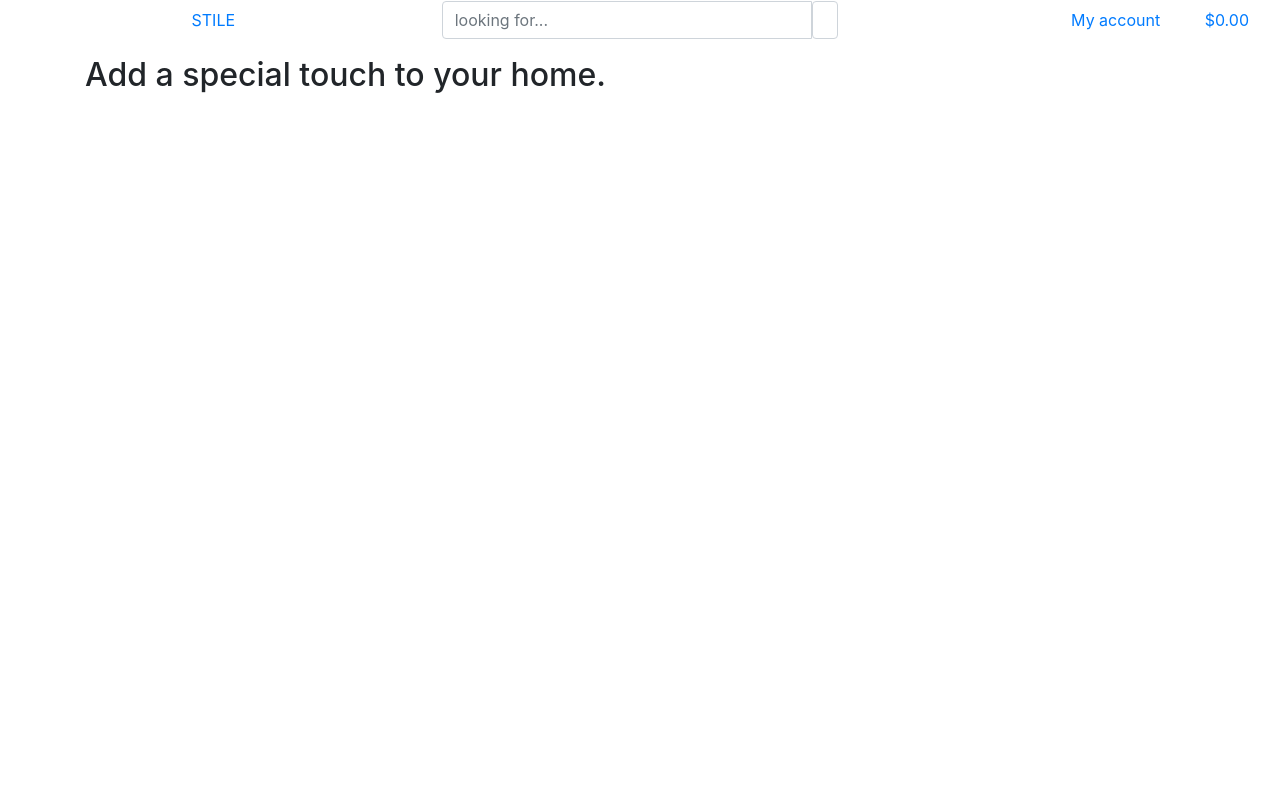
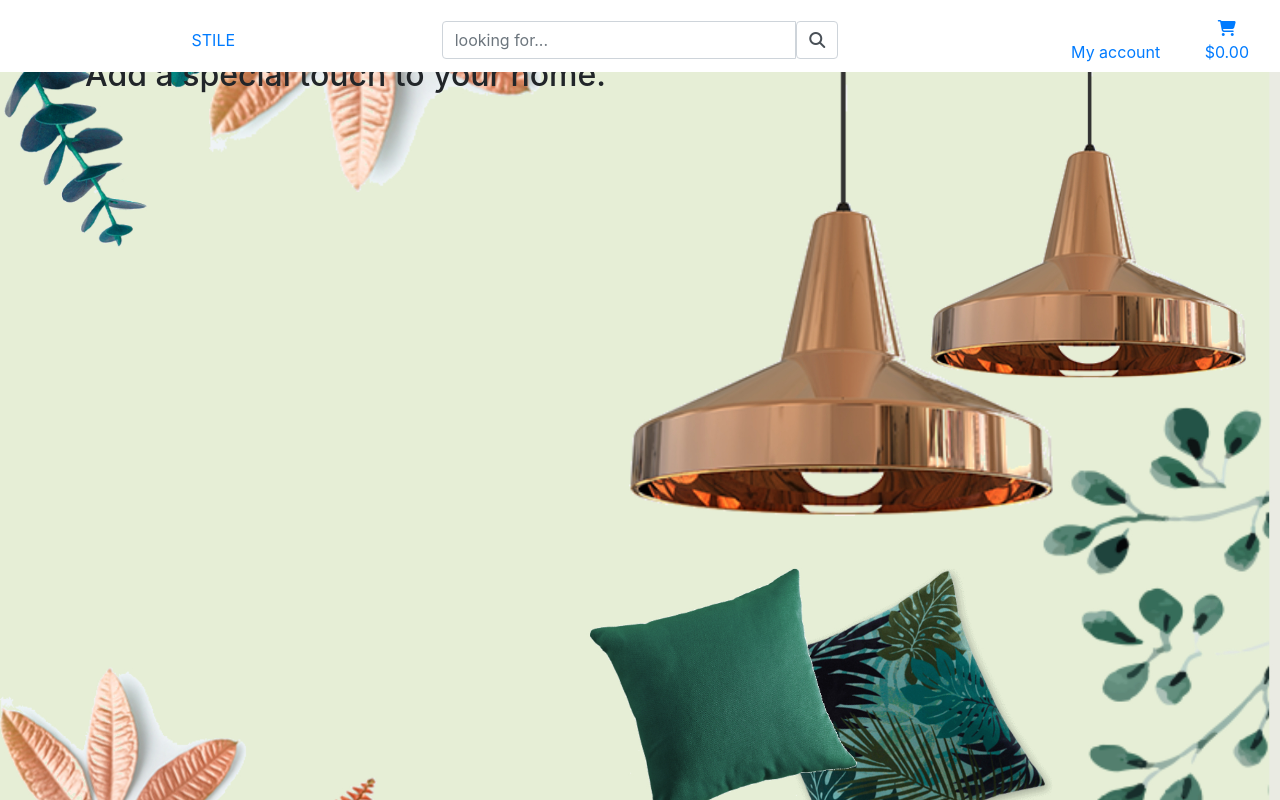
Before and after one commit to sophieboyle1/stile-ms4, a Django app: page / in a window 1280 px wide. Run offline with Django 3.2, Linux system fonts and the light colour scheme; some libraries are stand-ins or nearby versions.

Commit message:
set up static files, and core css

```diff
--- /dev/null
+++ b/static/css/base.css
@@ -0,0 +1,13 @@
+@import url('https://fonts.googleapis.com/css2?family=Great+Vibes&family=Playfair+Display&display=swap');
+
+html {
+    scroll-behavior: smooth;
+    height: 100%;
+}
+
+#homepage-header {
+    background: url('/media/homepage.jpg') no-repeat center;
+    height: 800px;
+    background-size: cover;
+    margin-bottom: 45px;
+}
--- a/stile/settings.py
+++ b/stile/settings.py
@@ -147,3 +147,7 @@ USE_TZ = True
 # https://docs.djangoproject.com/en/3.1/howto/static-files/
 
 STATIC_URL = '/static/'
+STATICFILES_DIRS = (os.path.join(BASE_DIR, 'static'),)
+
+MEDIA_URL = '/media/'
+MEDIA_ROOT = os.path.join(BASE_DIR, 'media')
--- a/stile/urls.py
+++ b/stile/urls.py
@@ -15,9 +15,11 @@ Including another URLconf
 """
 from django.contrib import admin
 from django.urls import path, include
+from django.conf import settings
+from django.conf.urls.static import static
 
 urlpatterns = [
     path('admin/', admin.site.urls),
     path('accounts/', include('allauth.urls')),
     path('', include('home.urls')),
-]
+] + static(settings.MEDIA_URL, document_root=settings.MEDIA_ROOT)
--- a/templates/base.html
+++ b/templates/base.html
@@ -15,8 +15,11 @@
     {% endblock %}
 
     {% block corecss %}
+    <script src="https://kit.fontawesome.com/de77449c56.js" crossorigin="anonymous"></script>
     <link rel="stylesheet" href="https://stackpath.bootstrapcdn.com/bootstrap/4.4.1/css/bootstrap.min.css"
         integrity="sha384-Vkoo8x4CGsO3+Hhxv8T/Q5PaXtkKtu6ug5TOeNV6gBiFeWPGFN9MuhOf23Q9Ifjh" crossorigin="anonymous">
+    <link rel="stylesheet" href="{% static 'css/base.css' %}">
+    <link rel="stylesheet" href="https://fonts.googleapis.com/css2?family=Great+Vibes&family=Playfair+Display&display=swap">
     {% endblock %}
 
     {% block extra_css %}
@@ -42,7 +45,7 @@
 
 <body>
     <header class="container-fluid fixed-top">
-        <div class="row bg-white">
+        <div id="topnav" class="row bg-white pt-lg-2 d-none d-lg-flex">
             <div class="col-12 col-lg-4 my-auto py-1 py-lg-0 text-center">
                 <a href="" class="nav-link" id="logo">
                     STILE
@@ -89,7 +92,7 @@
                         <a class="{% if grand_total %}text-info font-weight-bold{% else %}text-black{% endif %} nav-link"
                             href="">
                             <div class="text-center">
-                                <div><i class="fas fa-shopping-bag fa-lg"></i></div>
+                                <div><i class="fas fa-shopping-cart"></i></div>
                                 <p class="my-0">
                                     {% if grand_total %}
                                     ${{ grand_total|floatformat:2 }}
```
Also changed, not shown: media/homepage.jpg (added).
